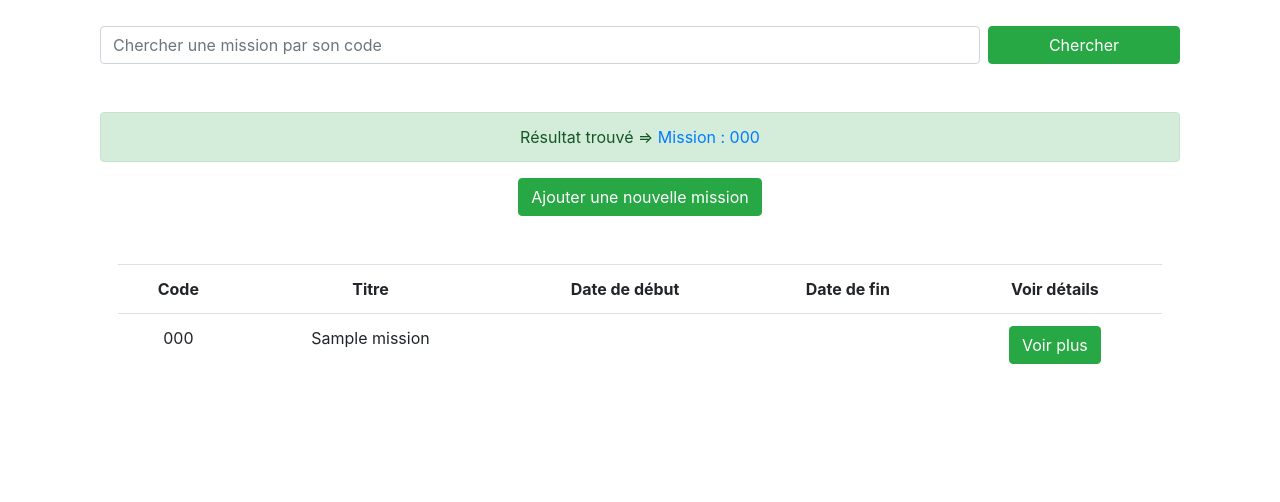
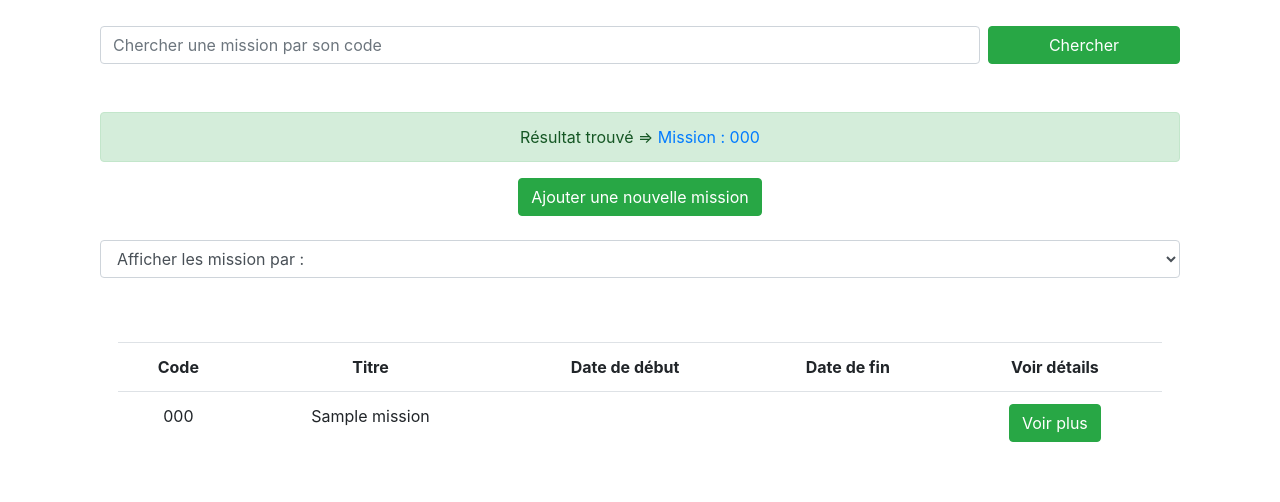
Before and after one commit to havikoro2004/eva6, a Symfony app: template templates/mission/index.html.twig in a window 1280 px wide. Shown: the part 458-960 px from the top of the page. Before the commit the page ends 822 px from the top, so only its background shows below. Run offline with Twig, Linux system fonts and the light colour scheme; the template is opened without the code that fills it: most values are stand-ins (such as "Sample title", 1, 10 or a date in 2020); form fields are guessed from the names that the template uses; some libraries are stand-ins or nearby versions.

Commit message:
Ajouter le champs select pour le Ajax filter

```diff
--- a/templates/mission/index.html.twig
+++ b/templates/mission/index.html.twig
@@ -18,6 +18,19 @@
                  </div>
              {% endif %}
              <a href="/mission/add" class="btn btn-success">Ajouter une nouvelle mission</a>
+             {% if missions is not empty %}
+                 <form action="">
+                     <div class="form-group mt-4">
+                         <select class="form-control" id="exampleFormControlSelect1">
+                             <option selected disabled>Afficher les mission par :</option>
+                             <option>2</option>
+                             <option>3</option>
+                             <option>4</option>
+                             <option>5</option>
+                         </select>
+                     </div>
+                 </form>
+             {% endif %}
          </div>
      </div>
      <div class="container">
```
